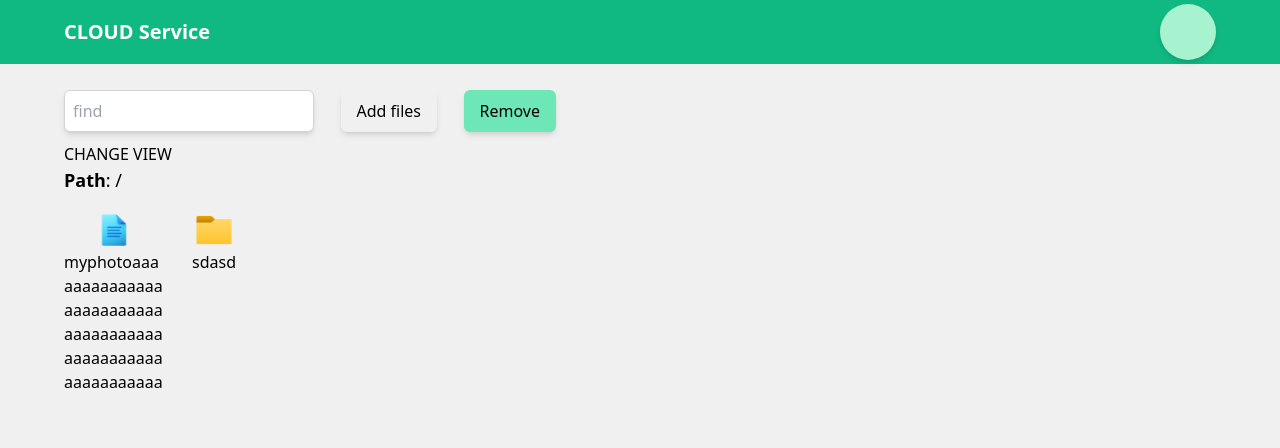
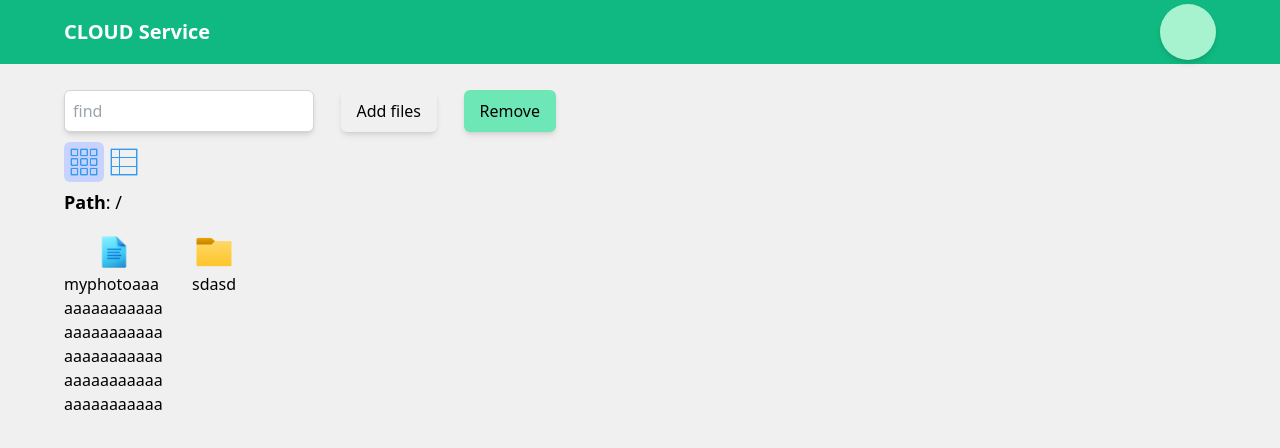
Before and after one commit to hryashik/cloud-v2, a Vue app: page / in a window 1280 px wide. Shown: the top 448 px of the page. Built offline with nearby package versions, Linux system fonts and the light colour scheme; sample sign-in values are in the browser's storage; what vue3-click-away would draw is missing.

Commit message:
create ui component - changeView

```diff
--- a/src/pages/main/components/MainBody.vue
+++ b/src/pages/main/components/MainBody.vue
@@ -5,6 +5,7 @@ import MainBodyFooter from "./MainBodyFooter.vue";
 import IconsView from "./icons/IconsView.vue";
 import MyModal from "../../../components/ui/MyModal.vue";
 import Table from "./table/Table.vue";
+import ViewTab from "./ui/ViewTab.vue";
 
 const files = ref<FileType[]>([
    {
@@ -37,12 +38,13 @@ function deleteFilesHandler() {
 function toggleModal() {
    activeModal.value = !activeModal.value;
 }
+function toggleView() {
+   view.value === "icons" ? (view.value = "table") : (view.value = "icons");
+}
 </script>
 
 <template v-if="files">
-   <button @click="view === 'icons' ? (view = 'table') : (view = 'icons')">
-      CHANGE VIEW
-   </button>
+   <ViewTab :view="view" @change-view="toggleView"/>
    <MyModal
       :active="activeModal"
       @close-modal="toggleModal"
--- /dev/null
+++ b/src/pages/main/components/ui/ViewTab.vue
@@ -0,0 +1,31 @@
+<script setup lang="ts">
+const props = defineProps<{ view: "icons" | "table" }>();
+const emit = defineEmits<{ (e: "changeView"): void }>();
+
+function clickHandler(str: "icons" | "table") {
+   if (str !== props.view) {
+      emit("changeView");
+   }
+}
+</script>
+
+<template>
+   <div class="inline-block">
+      <div class="flex hover:cursor-pointer">
+         <div
+            @click="clickHandler('icons')"
+            class="p-1"
+            :class="props.view === 'icons' ? 'rounded-md bg-indigo-200' : ''">
+            <img class="w-8" src="assets/view-icons.png" alt="" />
+         </div>
+         <div
+            @click="clickHandler('table')"
+            class="p-1"
+            :class="props.view === 'table' ? 'rounded-md bg-indigo-200' : ''">
+            <img class="w-8" src="assets/view-table.png" alt="" />
+         </div>
+      </div>
+   </div>
+</template>
+
+<style></style>
```
Also changed, not shown: public/assets/view-icons.png (added), public/assets/view-table.png (added).
